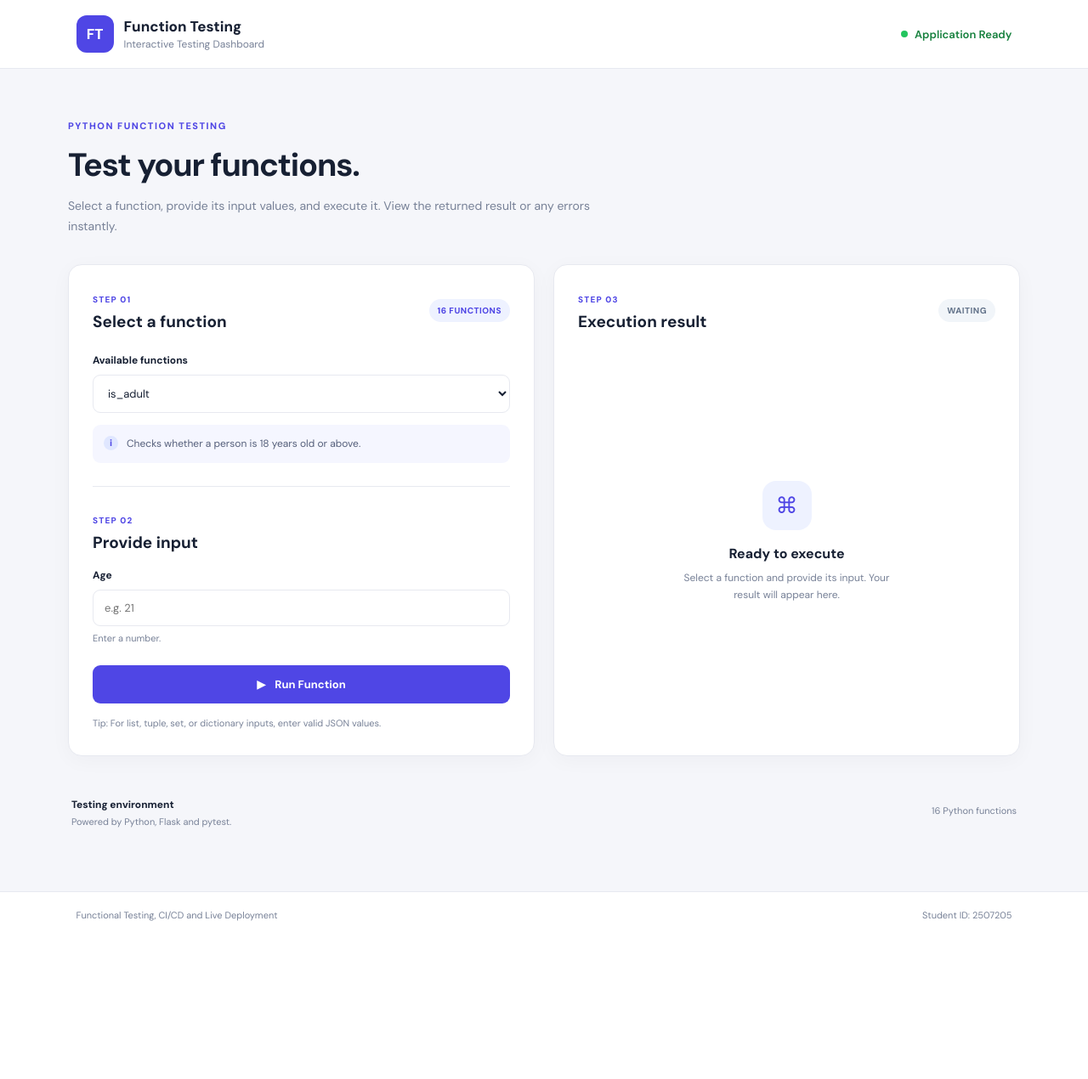
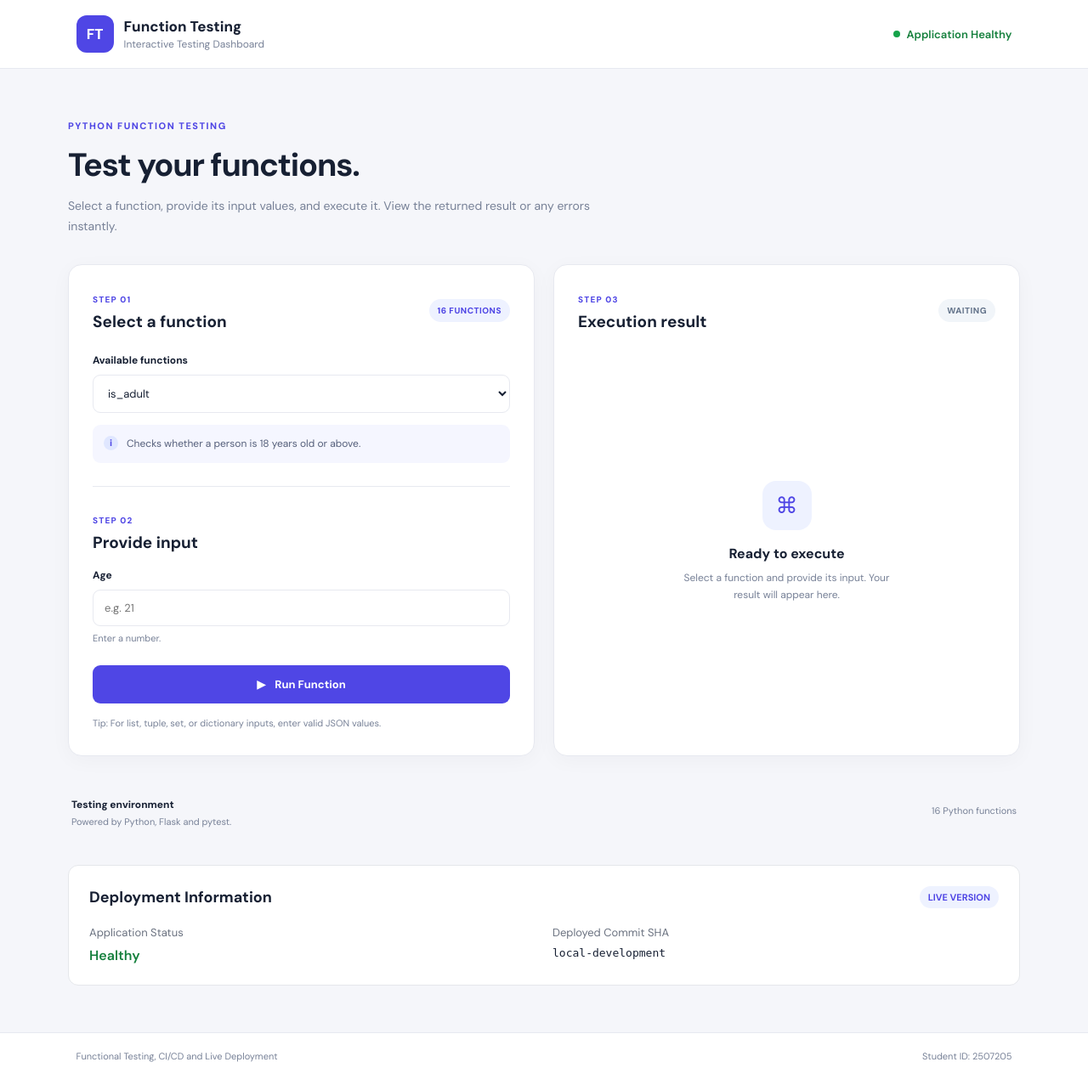
Before and after one commit to Ftamim003/functional-testing-2507205, a Flask app: page / in a window 1280 px wide. Shown: the whole page at 85% size. Before the commit the page ends 1084 px from the top, so only its background shows below. Run offline with Flask 3, Linux system fonts and the light colour scheme.

Commit message:
Health application and deployment commit SHA

```diff
--- a/static/script.js
+++ b/static/script.js
@@ -182,6 +182,10 @@ const functionSelect = document.getElementById("functionSelect");
 const inputFields = document.getElementById("inputFields");
 const functionForm = document.getElementById("functionForm");
 const runButton = document.getElementById("runButton");
+const healthStatusText = document.getElementById("healthStatusText");
+const healthStatusDot = document.getElementById("healthStatusDot");
+const deploymentHealth = document.getElementById("deploymentHealth");
+const commitSha = document.getElementById("commitSha");
 
 const emptyState = document.getElementById("emptyState");
 const resultContent = document.getElementById("resultContent");
@@ -385,5 +389,47 @@ functionSelect.addEventListener("change", renderInputFields);
 
 document.getElementById("clearButton").addEventListener("click", clearResult);
 
+
 // Display the initial function inputs.
 renderInputFields();
+
+// Retrieve application health and deployed commit information.
+async function loadHealthStatus() {
+    try {
+        const response = await fetch("/health", {
+            cache: "no-store"
+        });
+
+        if (!response.ok) {
+            throw new Error("Health check failed.");
+        }
+
+        const data = await response.json();
+
+        if (data.status !== "healthy") {
+            throw new Error("Application is not healthy.");
+        }
+
+        // Update header status.
+        healthStatusText.textContent = "Application Healthy";
+        healthStatusDot.className = "status-dot healthy";
+
+        // Update deployment information.
+        deploymentHealth.textContent = "Healthy";
+        deploymentHealth.className = "health-healthy";
+
+        commitSha.textContent = data.commit_sha || "Not available";
+
+    } catch (error) {
+        healthStatusText.textContent = "Application Unavailable";
+        healthStatusDot.className = "status-dot unavailable";
+
+        deploymentHealth.textContent = "Unavailable";
+        deploymentHealth.className = "health-unavailable";
+
+        commitSha.textContent = "Unable to retrieve commit SHA";
+    }
+}
+
+// Check application health when the page loads.
+loadHealthStatus();
--- a/static/style.css
+++ b/static/style.css
@@ -475,3 +475,80 @@ footer {
         flex-direction: column;
     }
 }
+
+/* Deployment information section */
+.deployment-info {
+    margin-top: 24px;
+    padding: 24px;
+    background: #ffffff;
+    border: 1px solid #e5e7eb;
+    border-radius: 12px;
+}
+
+.deployment-heading {
+    display: flex;
+    justify-content: space-between;
+    align-items: center;
+    gap: 12px;
+    margin-bottom: 20px;
+}
+
+.deployment-heading h3 {
+    margin: 0;
+    font-size: 18px;
+}
+
+.deployment-label {
+    font-size: 11px;
+    font-weight: 700;
+    padding: 6px 10px;
+    border-radius: 20px;
+    background: #eef2ff;
+    color: #4f46e5;
+}
+
+.deployment-details {
+    display: grid;
+    grid-template-columns: 1fr 1fr;
+    gap: 20px;
+}
+
+.deployment-title {
+    display: block;
+    margin-bottom: 8px;
+    font-size: 13px;
+    color: #6b7280;
+}
+
+.deployment-details p {
+    margin: 0;
+    font-weight: 600;
+}
+
+.deployment-details code {
+    display: block;
+    overflow-wrap: anywhere;
+    font-size: 13px;
+}
+
+.health-healthy {
+    color: #15803d;
+}
+
+.health-unavailable {
+    color: #dc2626;
+}
+
+.status-dot.healthy {
+    background: #16a34a;
+}
+
+.status-dot.unavailable {
+    background: #dc2626;
+}
+
+@media (max-width: 600px) {
+    .deployment-details {
+        grid-template-columns: 1fr;
+    }
+}
--- a/templates/index.html
+++ b/templates/index.html
@@ -21,9 +21,9 @@
             </div>
         </div>
 
-        <div class="status">
-            <span class="status-dot"></span>
-            Application Ready
+        <div class="status" id="appHealthStatus">
+                 <span class="status-dot" id="healthStatusDot"></span>
+                 <span id="healthStatusText">Checking application...</span>
         </div>
     </header>
 
@@ -165,6 +165,25 @@
             <div class="footer-count">16 Python functions</div>
         </section>
 
+        <section class="deployment-info">
+    <div class="deployment-heading">
+        <h3>Deployment Information</h3>
+        <span class="deployment-label">LIVE VERSION</span>
+    </div>
+
+    <div class="deployment-details">
+        <div>
+            <span class="deployment-title">Application Status</span>
+            <p id="deploymentHealth">Checking...</p>
+        </div>
+
+        <div>
+            <span class="deployment-title">Deployed Commit SHA</span>
+            <code id="commitSha">Checking...</code>
+        </div>
+    </div>
+</section>
+
     </main>
 
     <footer>
```
